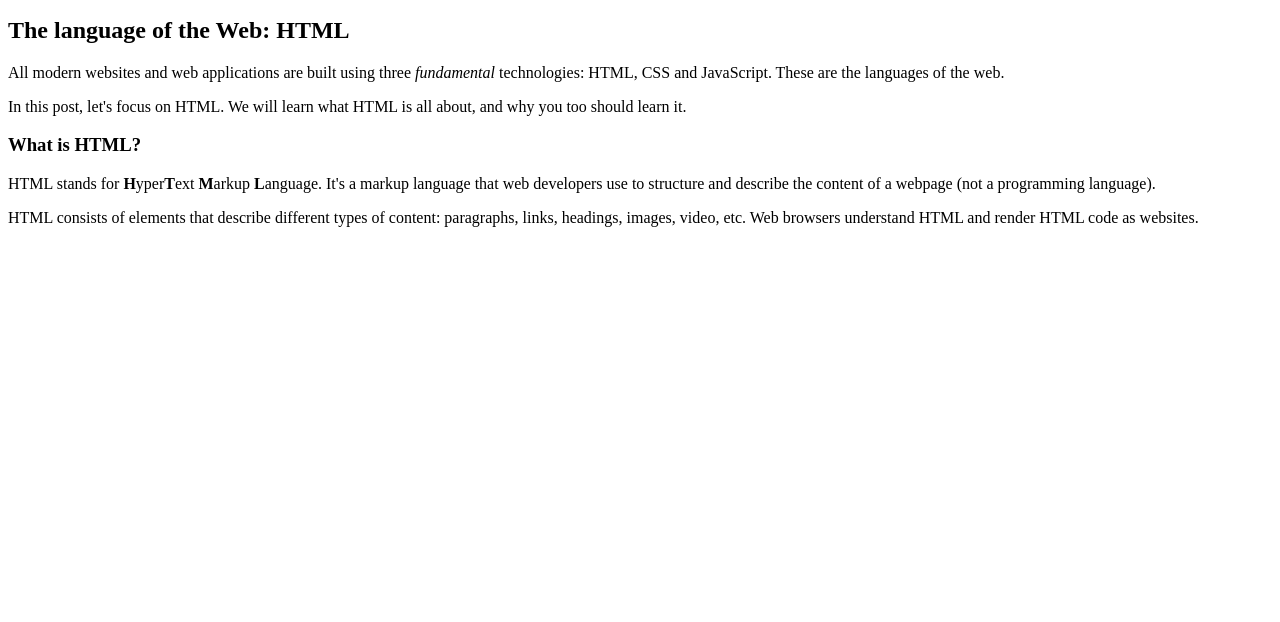
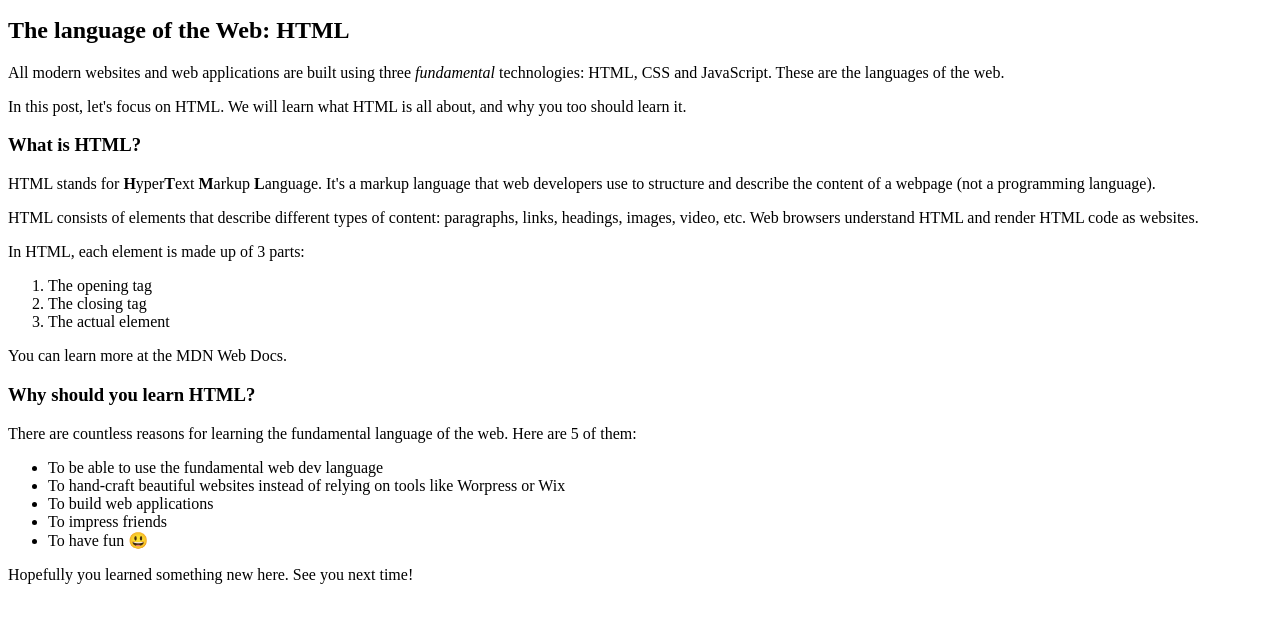
Before and after one commit to AmadeusMora/HTML-Magazine-Project, a plain HTML site: page index.html in a window 1280 px wide. Shown: the part 102-724 px from the top of the page. Drawn offline with Linux system fonts and the light colour scheme.

Commit message:
Add paragraphs, organized list, unorganized list.

```diff
--- a/index.html
+++ b/index.html
@@ -40,5 +40,29 @@
       paragraphs, links, headings, images, video, etc. Web browsers understand
       HTML and render HTML code as websites.
     </p>
+    <p>In HTML, each element is made up of 3 parts:</p>
+    <ol>
+      <li>The opening tag</li>
+      <li>The closing tag</li>
+      <li>The actual element</li>
+    </ol>
+    <p>You can learn more at the MDN Web Docs.</p>
+    <h3>Why should you learn HTML?</h3>
+
+    <p>
+      There are countless reasons for learning the fundamental language of the
+      web. Here are 5 of them:
+    </p>
+    <ul>
+      <li>To be able to use the fundamental web dev language</li>
+      <li>
+        To hand-craft beautiful websites instead of relying on tools like
+        Worpress or Wix
+      </li>
+      <li>To build web applications</li>
+      <li>To impress friends</li>
+      <li>To have fun 😃</li>
+    </ul>
+    <p>Hopefully you learned something new here. See you next time!</p>
   </body>
 </html>
```
